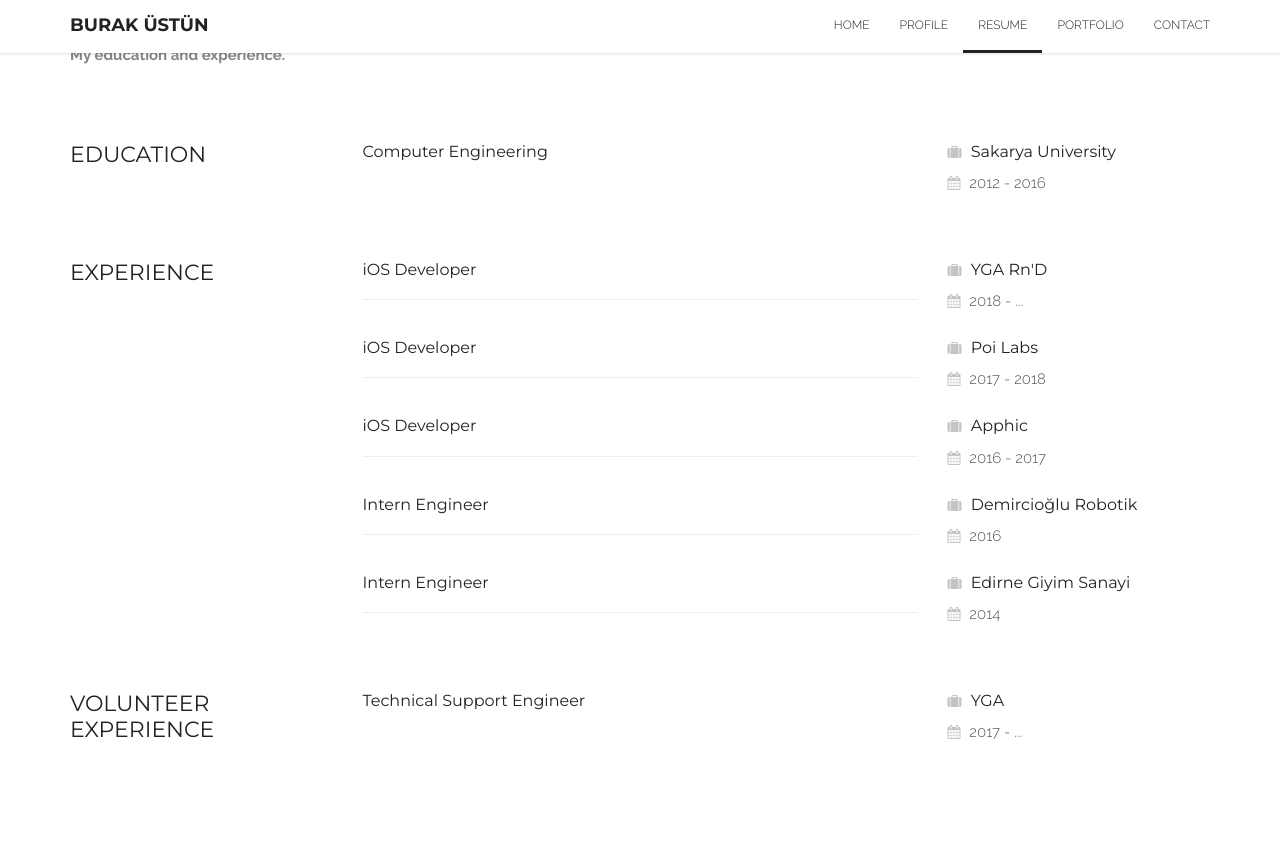
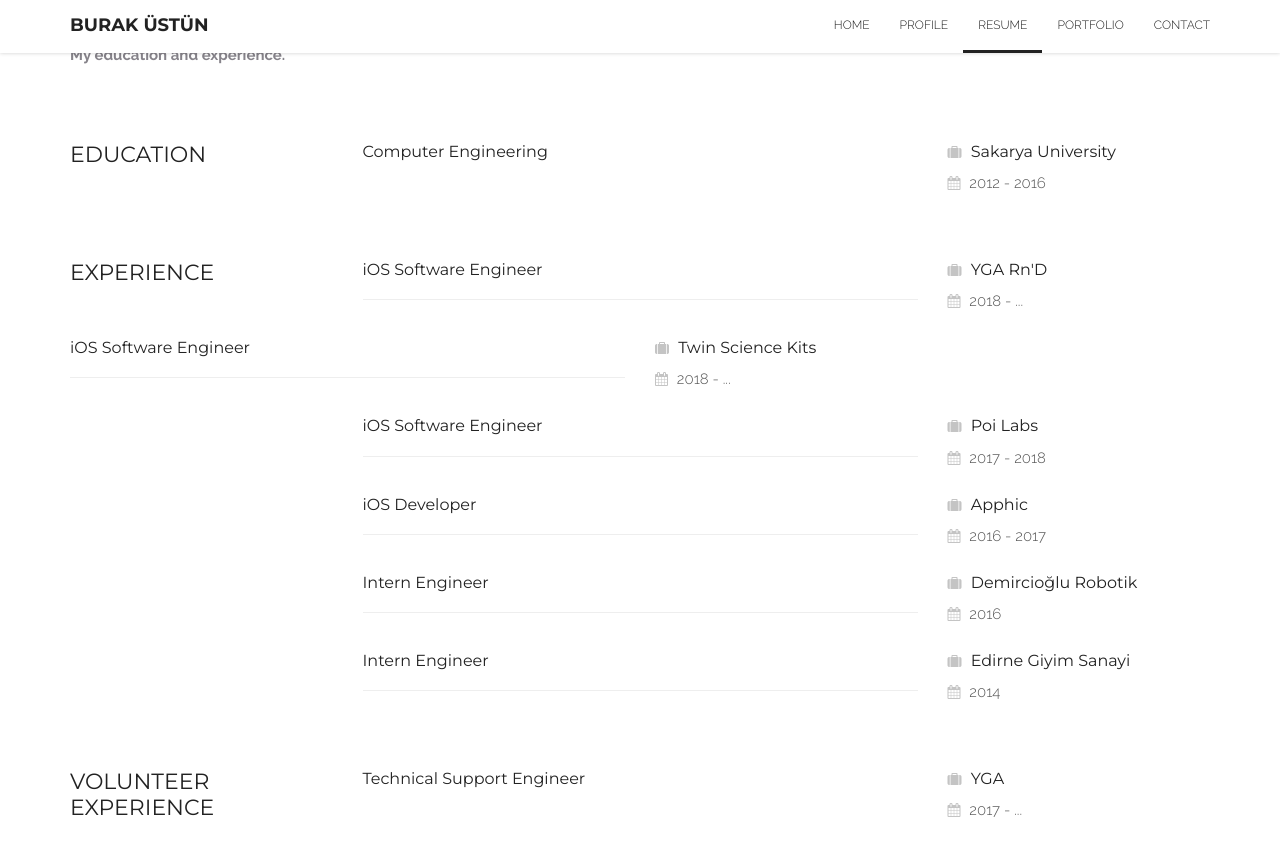
Before and after one commit to buracules/buracules.github.io, a Jekyll site: the page index.html, which Jekyll copies as it is, in a window 1280 px wide and 900 px high, scrolled down 2210 px. Shown: the top 856 px of the window. Built offline with Jekyll 4.4.1, drawn with Linux system fonts in a browser that asks for light colours.

Commit message:
Add Twin science to experience

```diff
--- a/index.html
+++ b/index.html
@@ -321,7 +321,7 @@
 						</div>
 
 						<div class="col-md-6 col-sm-8 resume-item wow bounceInUp">
-							<h4>iOS Developer</h4>
+							<h4>iOS Software Engineer</h4>
 							<p></p>
 							<hr class="hidden-xs">
 						</div>
@@ -332,8 +332,20 @@
 							<hr class="visible-xs">
 						</div>
 
+						<div class="col-md-6 col-sm-8 resume-item wow bounceInUp">
+							<h4>iOS Software Engineer</h4>
+							<p></p>
+							<hr class="hidden-xs">
+						</div>
+
+						<div class="col-md-3 col-sm-4 resume-place wow bounceInRight">
+							<h4><i class="fa fa-suitcase"></i> Twin Science Kits</h4>
+							<i class="fa fa-calendar"></i> 2018 - ...
+							<hr class="visible-xs">
+						</div>
+
 						<div class="col-md-6 col-md-offset-3 col-sm-8 resume-item wow bounceInUp">
-							<h4>iOS Developer</h4>
+							<h4>iOS Software Engineer</h4>
 							<p></p>
 							<hr class="hidden-xs">
 						</div>
```
Also changed, not shown: 1 other file.
